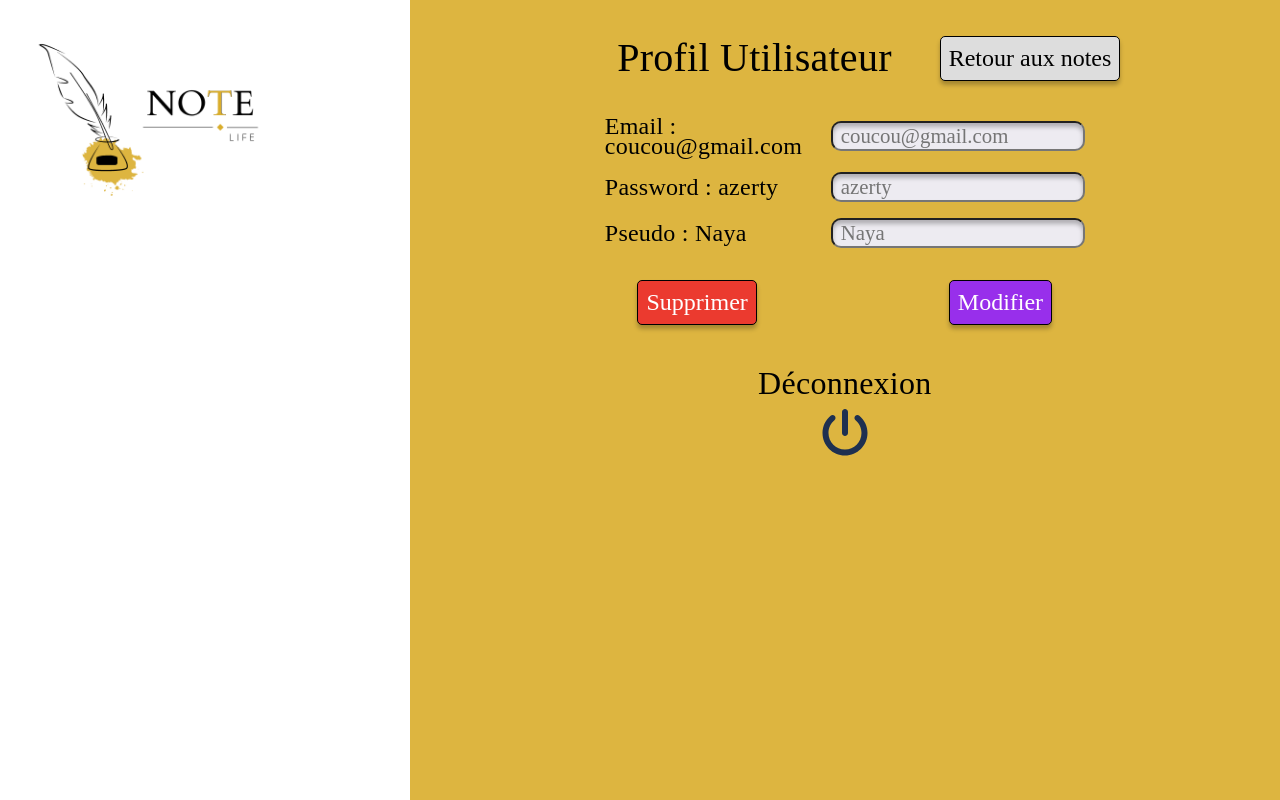
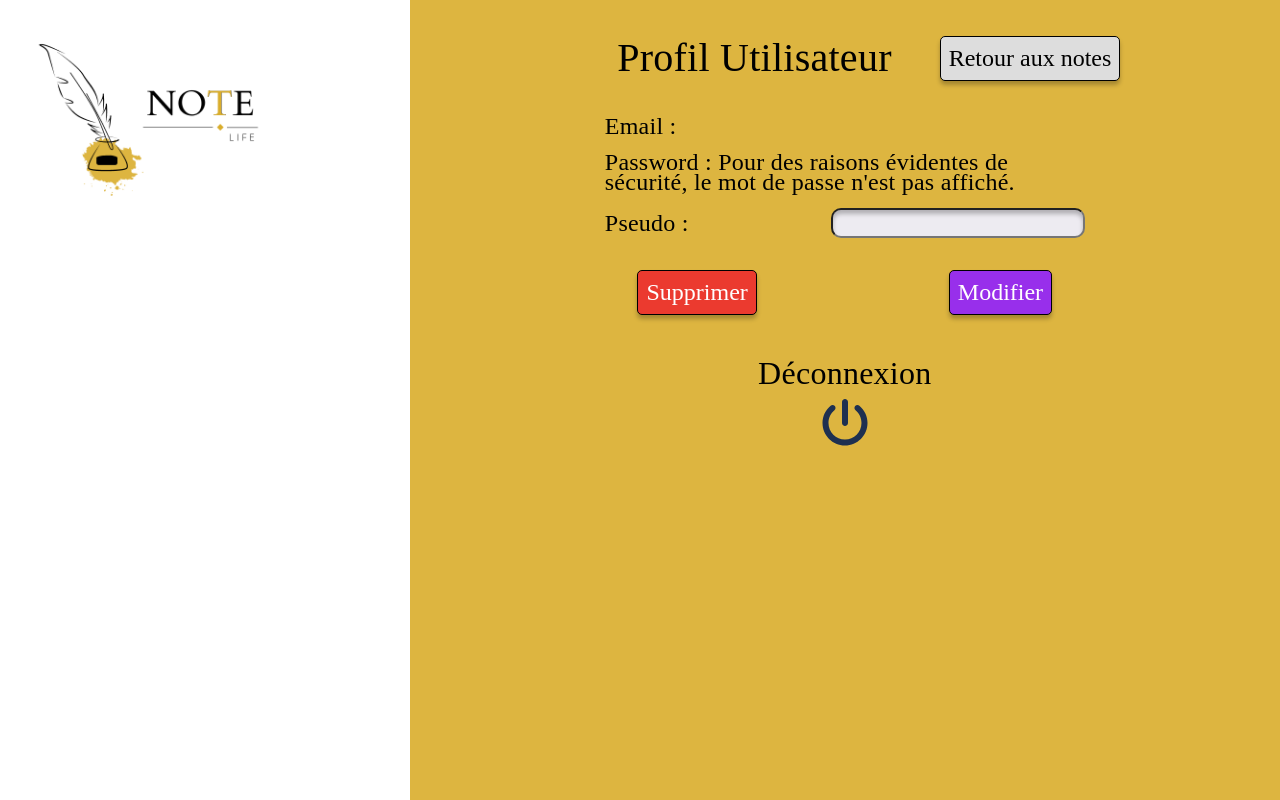
Before and after one commit to Marie-Geneste/Note-Life, an Angular app: page /profile in a window 1280 px wide. Built offline with nearby package versions, Linux system fonts and the light colour scheme; a web font is replaced by a local one.

Commit message:
display user data on profile page done

```diff
--- a/src/app/app.module.ts
+++ b/src/app/app.module.ts
@@ -22,7 +22,6 @@ import { Page404Component } from './page404/page404.component';
     SideBarComponent,
     SignupPageComponent,
     Page404Component,
-
   ],
   imports: [
     BrowserModule,
--- a/src/app/auth.service.ts
+++ b/src/app/auth.service.ts
@@ -1,5 +1,6 @@
-import { HttpClient } from '@angular/common/http';
+import { HttpClient, HttpHeaders } from '@angular/common/http';
 import { Injectable } from '@angular/core';
+import { Observable, tap } from 'rxjs';
 
 
 @Injectable({
@@ -15,6 +16,26 @@ export class AuthService {
   }
 
   login(email: string, password: string) {
-    return this.http.post<any>(`${this.apiUrl}/login`, { email, password });
+    return this.http.post<any>(`${this.apiUrl}/login`, { email, password }).pipe(
+    tap(response => {
+      // Stocker le token dans la session storage après une connexion réussie
+      if (response && response.token) {
+        sessionStorage.setItem('token', response.token);
+      }
+    })
+    );
+  }
+
+  getOneUser(): Observable<any> {
+    const token = sessionStorage.getItem('token');
+
+    // Vérifie si le token est présent
+    if (!token) {
+      return new Observable(observer => observer.error('Token manquant'));
+    }
+
+    const headers = new HttpHeaders().set('Authorization', `Bearer ${token}`);
+
+    return this.http.get<any>(`${this.apiUrl}/user/me`, { headers });
   }
 }
--- a/src/app/profile-page/profile-page.component.html
+++ b/src/app/profile-page/profile-page.component.html
@@ -4,20 +4,18 @@
         <a href="/notes"><button class="back-button">Retour aux notes</button></a>
     </div>
 
-    <form action="/" method="post" class="input-profile-container">
+    <form class="input-profile-container">
         <div class="label">
-            <label for="email">Email : coucou@gmail.com</label>
-            <input type="email" placeholder="coucou@gmail.com" id="email" name="email" required>
+            <label for="email">Email : {{ email }} </label>
         </div>
 
         <div class="label">
-            <label for="password">Password : azerty</label>
-            <input type="password" placeholder="azerty" id="password" name="password" required>
+            <label for="password">Password : Pour des raisons évidentes de sécurité, le mot de passe n'est pas affiché.</label>
         </div>
 
         <div class="label">
-            <label for="pseudo">Pseudo : Naya</label>
-            <input type="text" placeholder="Naya"  id="pseudo" name="pseudo" required>
+            <label for="pseudo">Pseudo : {{ pseudo }}</label>
+            <input type="text" placeholder="{{ pseudo }}"  id="pseudo" name="pseudo" required>
         </div>
 
         <div class="button-container">
--- a/src/app/profile-page/profile-page.component.ts
+++ b/src/app/profile-page/profile-page.component.ts
@@ -4,6 +4,7 @@ import {
 } from '@angular/material/dialog';
 import {MatButtonModule} from '@angular/material/button';
 import { DeletedProfileDialogComponent } from '../deleted-profile-dialog/deleted-profile-dialog.component';
+import { AuthService } from '../auth.service';
 
 @Component({
   selector: 'app-profile-page',
@@ -13,7 +14,27 @@ import { DeletedProfileDialogComponent } from '../deleted-profile-dialog/deleted
   imports: [MatButtonModule],
 })
 export class ProfilePageComponent {
-  constructor(public dialog: MatDialog) {}
+  email!: string;
+  password!: string;
+  pseudo!: string;
+  user: any;
+
+  constructor(public dialog: MatDialog,
+              private authService: AuthService
+              ) {}
+
+  ngOnInit(): void {
+    this.authService.getOneUser().subscribe(
+      (user) => {
+        this.email = user.email;
+        this.password = '';
+        this.pseudo = user.pseudo;
+      },
+      (error) => {
+        console.error('Erreur lors de la récupération de l\'utilisateur :', error);
+      }
+    );
+  }
 
   openDialog(): void {
     this.dialog.open(DeletedProfileDialogComponent, {
```
Also changed, not shown: back/controller/userController.js (+3 -5 lines).
